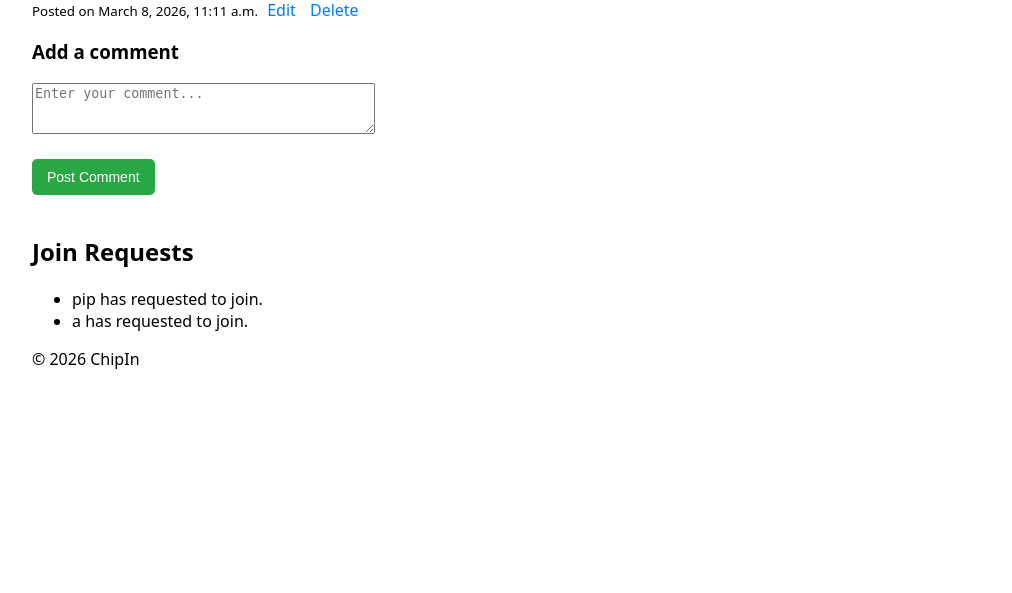
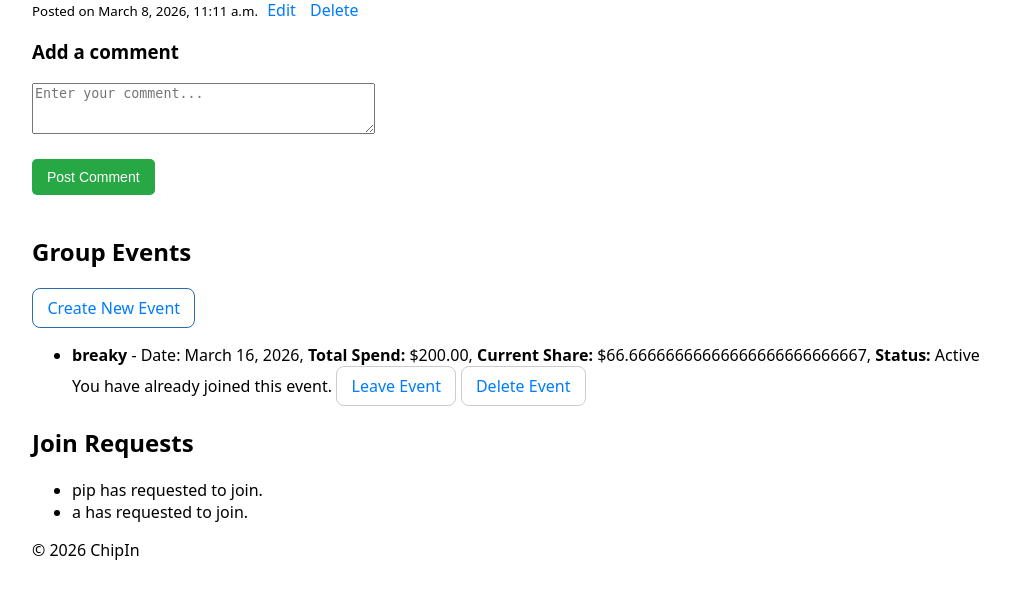
Before and after one commit to pcooke01/ssa_project, a Django app: page /chipin/group/1/ in a window 1280 px wide. Shown: the part 708-1301 px from the top of the page, without its empty margins (0-1012 px from the left). Before the commit the page ends 1077 px from the top, so only its background shows below. Run offline with Django 5.2, Linux system fonts and the light colour scheme; a user stored in the database is signed in; data comes from the database, SQL or seed files in the repository; both versions use the stored data as it was after the commit.

Commit message:
Event Creation Week 6

```diff
--- a/chipin/models.py
+++ b/chipin/models.py
@@ -25,3 +25,33 @@ class Comment(models.Model):
 
     def __str__(self):
         return f"{self.user.username}: {self.content[:20]}..."  # Show only first 20 chars for preview
+
+class Event(models.Model):
+
+    class Status(models.TextChoices):
+        PENDING = "Pending", "Pending"
+        ACTIVE = "Active", "Active"
+        ARCHIVED = "Archived", "Archived"
+
+    name = models.CharField(max_length=100)
+    date = models.DateField()
+    total_spend = models.DecimalField(max_digits=10, decimal_places=2)
+    status = models.CharField(max_length=20, choices=Status.choices, default=Status.PENDING)
+    archived_at = models.DateTimeField(null=True, blank=True)
+    group = models.ForeignKey(Group, related_name='events', on_delete=models.CASCADE)
+    members = models.ManyToManyField(User, related_name='event_memberships', blank=True)
+
+    def calculate_share(self):
+        members_count = self.group.members.count()
+        if members_count == 0:
+            return 0
+        return self.total_spend / members_count
+
+    def check_status(self):
+        share = self.calculate_share()
+        for member in self.group.members.all():
+            if member.profile.max_spend < share:
+                self.status = self.Status.PENDING
+                return False
+        self.status = self.Status.ACTIVE
+        return True
--- a/chipin/templates/chipin/group_detail.html
+++ b/chipin/templates/chipin/group_detail.html
@@ -51,6 +51,38 @@
       </div>
       <button type="submit">{% if comment_to_edit %}Save Comment{% else %}Post Comment{% endif %}</button>
   </form>
+  <h2>Group Events</h2>
+    <!-- Only display "Create New Event" link to the group administrator -->
+    {% if request.user == group.admin %}
+        <a href="{% url 'chipin:create_event' group.id %}" class="btn btn-primary">Create New Event</a>
+    {% endif %}
+    <ul>
+        {% for event, info in event_share_info.items %}
+            <li>
+                <strong>{{ event.name }}</strong> - Date: {{ event.date }},
+                <strong>Total Spend:</strong> ${{ event.total_spend }},
+                <strong>Current Share:</strong> ${{ info.share }},
+                <strong>Status:</strong> <span class="event-status">{{ info.status }}</span><br>
+                <!-- If the user has already joined the event, display the "Leave Event" link -->
+                {% if info.joined %}
+                    <span class="joined">You have already joined this event.</span>
+                    <a href="{% url 'chipin:leave_event' group.id event.id %}" class="btn btn-warning" onclick="return confirm('Are you sure you want to leave this event?');">Leave Event</a>
+                {% else %}
+                    <!-- If the user is eligible, show the "Join Event" link -->
+                    {% if info.eligible %}
+                        <span class="eligible">You are eligible to join this event.</span>
+                        <a href="{% url 'chipin:join_event' group.id event.id %}" class="btn btn-success">Join Event</a>
+                    {% else %}
+                        <span class="waiting-room">You are in the waiting room for this event. Increase your balance or wait for more members to join.</span>
+                    {% endif %}
+                {% endif %}
+                <!-- Only display the "Delete Event" link if the user is the group admin -->
+                {% if request.user == group.admin %}
+                    <a href="{% url 'chipin:delete_event' group.id event.id %}" class="btn btn-danger" onclick="return confirm('Are you sure you want to delete this event?');">Delete Event</a>
+                {% endif %}
+            </li>
+        {% endfor %}
+    </ul>
 
   <!-- Join Requests: show only to members (including admin) -->
   {% if request.user in group.members.all %}
--- a/chipin/urls.py
+++ b/chipin/urls.py
@@ -13,6 +13,13 @@ urlpatterns = [
    path('group/<int:group_id>/leave/', views.leave_group, name='leave_group'),
    path('group/<int:group_id>/request/<int:request_id>/vote/<str:vote>/', views.vote_on_join_request, name='vote_on_join_request'),
    path('group/<int:group_id>/edit/<int:edit_comment_id>/', views.group_detail, name='edit_comment'),
+
    path('comment/<int:comment_id>/edit/', views.edit_comment, name='edit_comment'),
    path('comment/<int:comment_id>/delete/', views.delete_comment, name='delete_comment'),
+
+   path('group/<int:group_id>/create_event/', views.create_event, name='create_event'),
+   path('group/<int:group_id>/event/<int:event_id>/join/', views.join_event, name='join_event'),
+   path('group/<int:group_id>/event/<int:event_id>/update_status/', views.update_event_status, name='update_event_status'),
+   path('group/<int:group_id>/event/<int:event_id>/leave/', views.leave_event, name='leave_event'),
+   path('group/<int:group_id>/event/<int:event_id>/delete/', views.delete_event, name='delete_event'),
 ]
--- a/chipin/views.py
+++ b/chipin/views.py
@@ -7,6 +7,7 @@ from .forms import GroupCreationForm
 from .models import GroupJoinRequest
 from .models import Group, GroupJoinRequest, Comment
 from .forms import GroupCreationForm, CommentForm
+from .models import Event
 
 @login_required
 def edit_comment(request, comment_id):
@@ -97,6 +98,8 @@ def create_group(request):
 def group_detail(request, group_id, edit_comment_id=None):
     group = get_object_or_404(Group, id=group_id)
     comments = group.comments.all().order_by('-created_at')  # Fetch all comments for the group
+    events = group.events.all()  # Fetch all events associated with the group
+    # Add a new comment or edit an existing comment
     if edit_comment_id: # Fetch the comment to edit, if edit_comment_id is provided
         comment_to_edit = get_object_or_404(Comment, id=edit_comment_id)
         if comment_to_edit.user != request.user:
@@ -116,11 +119,26 @@ def group_detail(request, group_id, edit_comment_id=None):
             return redirect('chipin:group_detail', group_id=group.id)
     else:
         form = CommentForm(instance=comment_to_edit) if comment_to_edit else CommentForm()
+    # Calculate event share for each event and check user eligibility
+    event_share_info = {}
+    for event in events:
+        event_share = event.calculate_share()
+        user_eligible = request.user.profile.max_spend >= event_share
+        user_has_joined = request.user in event.members.all()  # Check if the user has already joined the event
+        event_share_info[event] = {
+            'share': event_share,
+            'eligible': user_eligible,
+            'status': event.status,
+            'joined': user_has_joined
+        }
+    # Return data to the template
     return render(request, 'chipin/group_detail.html', {
         'group': group,
         'comments': comments,
         'form': form,
         'comment_to_edit': comment_to_edit,
+        'events': events,
+        'event_share_info': event_share_info,
     })
 
 @login_required
@@ -192,3 +210,102 @@ def vote_on_join_request(request, group_id, request_id, vote):
         join_request.save()
         messages.success(request, f"{join_request.user.profile.nickname} has been approved to join the group!")
     return redirect('chipin:group_detail', group_id=group.id)
+
+
+@login_required
+def create_event(request, group_id):
+    group = get_object_or_404(Group, id=group_id)
+    if request.user != group.admin:
+        messages.error(request, "Only the group administrator can create events.")
+        return redirect('chipin:group_detail', group_id=group.id)
+    if request.method == 'POST':
+        event_name = request.POST.get('name')
+        event_date = request.POST.get('date')
+        total_spend = request.POST.get('total_spend')
+        event = Event.objects.create(
+            name=event_name,
+            date=event_date,
+            total_spend=total_spend,
+            group=group
+        )
+        messages.success(request, f'Event "{event_name}" created successfully!')
+        return redirect('chipin:group_detail', group_id=group.id)
+    return render(request, 'chipin/create_event.html', {'group': group})
+
+@login_required
+def join_event(request, group_id, event_id):
+    group = get_object_or_404(Group, id=group_id)
+    event = get_object_or_404(Event, id=event_id, group=group)
+    event_share = event.calculate_share()
+    # Check if the user is eligible to join based on their max spend
+    if request.user.profile.max_spend < event_share:
+        messages.error(request, f"Your max spend of ${request.user.profile.max_spend} is too low to join this event.")
+        return redirect('chipin:group_detail', group_id=group.id)
+    # Check if the user has already joined the event
+    if request.user in event.members.all():
+        messages.info(request, "You have already joined this event.")
+        return redirect('chipin:group_detail', group_id=group.id)
+    # Add the user to the event
+    event.members.add(request.user)
+    messages.success(request, f"You have successfully joined the event '{event.name}'.")
+    # Optionally, update the event status if needed
+    event.check_status()
+    event.save()
+    return redirect('chipin:group_detail', group_id=group.id)
+
+
+@login_required
+def update_event_status(request, group_id, event_id):
+    group = get_object_or_404(Group, id=group_id)
+    event = get_object_or_404(Event, id=event_id, group=group)
+    # Ensure that only the group admin can update the event status
+    if request.user != group.admin:
+        messages.error(request, "Only the group administrator can update the event status.")
+        return redirect('chipin:group_detail', group_id=group.id)
+    # Calculate the share per member
+    event_share = event.calculate_share()
+    # Check if all members can afford the event share
+    sufficient_funds = True
+    for member in group.members.all():
+        if member.profile.max_spend < event_share:
+            sufficient_funds = False
+            break
+    # Update the event status based on the members' ability to cover the share
+    if sufficient_funds:
+        event.status = "Active"
+        messages.success(request, f"The event '{event.name}' is now Active. All members can cover the cost.")
+    else:
+        event.status = "Pending"
+        messages.warning(request, f"The event '{event.name}' remains Pending. Some members cannot cover the cost.")
+    # Save the updated event status
+    event.save()
+    return redirect('chipin:group_detail', group_id=group.id)
+
+@login_required
+def leave_event(request, group_id, event_id):
+    group = get_object_or_404(Group, id=group_id)
+    event = get_object_or_404(Event, id=event_id, group=group)
+    # Check if the user is part of the event
+    if request.user not in event.members.all():
+        messages.error(request, "You are not a member of this event.")
+        return redirect('chipin:group_detail', group_id=group.id)
+    # Remove the user from the event
+    event.members.remove(request.user)
+    messages.success(request, f"You have successfully left the event '{event.name}'.")
+    # Optionally, check if the event status should be updated
+    event.check_status()
+    event.save()
+    return redirect('chipin:group_detail', group_id=group.id)
+
+@login_required
+def delete_event(request, group_id, event_id):
+    group = get_object_or_404(Group, id=group_id)
+    event = get_object_or_404(Event, id=event_id, group=group)
+    # Ensure only the group admin can delete the event
+    if request.user != group.admin:
+        messages.error(request, "Only the group administrator can delete events.")
+        return redirect('chipin:group_detail', group_id=group.id)
+    # Delete the event
+    event.delete()
+    messages.success(request, f"The event '{event.name}' has been deleted.")
+    return redirect('chipin:group_detail', group_id=group.id)
--- a/users/models.py
+++ b/users/models.py
@@ -18,6 +18,12 @@ def ensure_profile(sender, instance: User, created, **kwargs):
 class Profile(models.Model):
     user = models.OneToOneField(User, on_delete=models.CASCADE, related_name="profile")
     nickname = models.CharField(max_length=30, unique=True)
+    max_spend = models.DecimalField(max_digits=10, decimal_places=2, default=100.00)  # Max spend for each event
+    balance = models.DecimalField(max_digits=10, decimal_places=2, default=100.00)  # User's current balance
+
+    def save(self, *args, **kwargs):
+        self.clean()
+        super().save(*args, **kwargs)
 
     def __str__(self):
         return self.user.username
```
Also changed, not shown: chipin/templates/chipin/create_event.html (added, +23 -0 lines), chipin/migrations/0003_event.py (added), db.sqlite3, users/migrations/0002_profile_balance_profile_max_spend.py (added).
